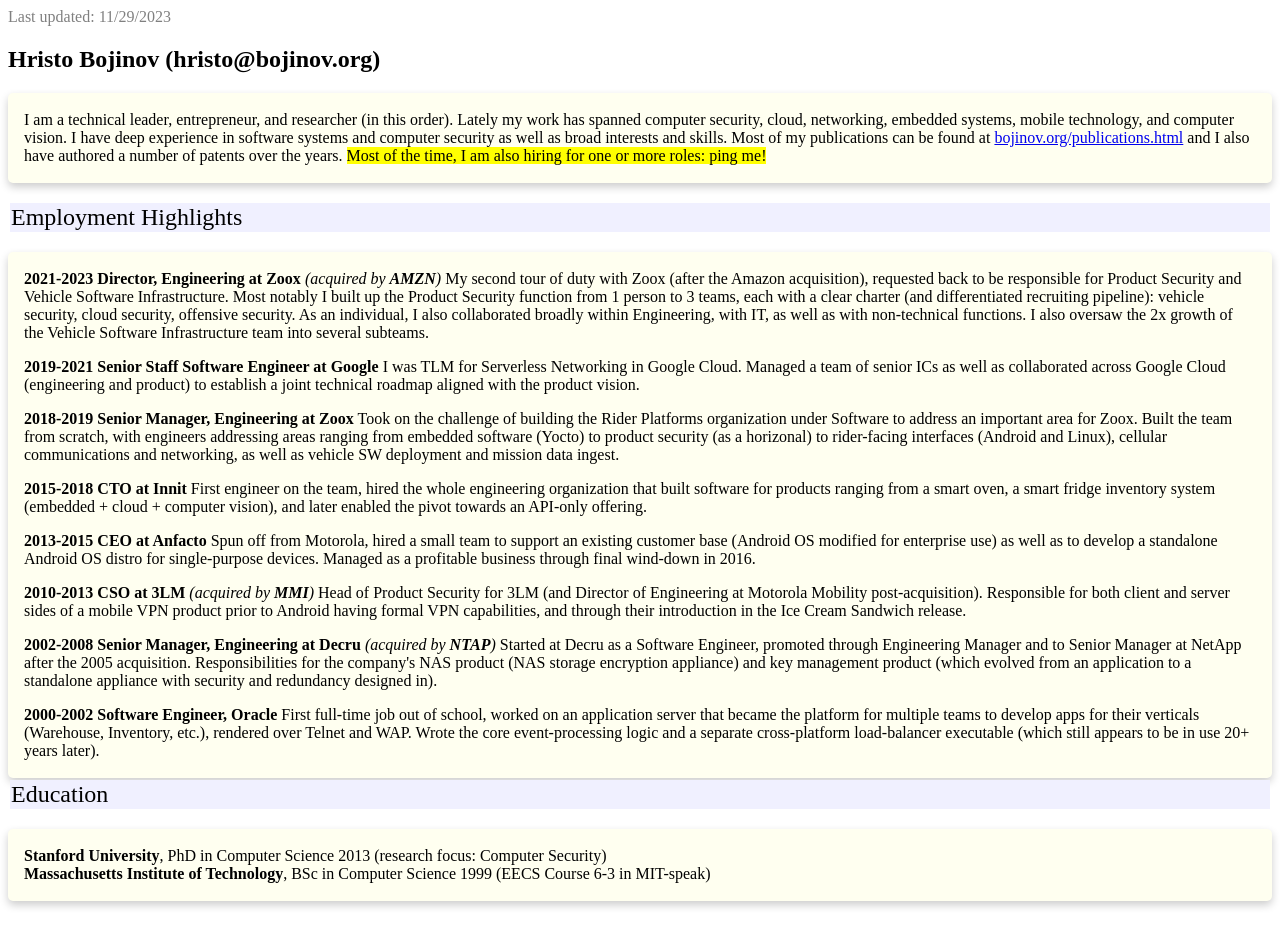
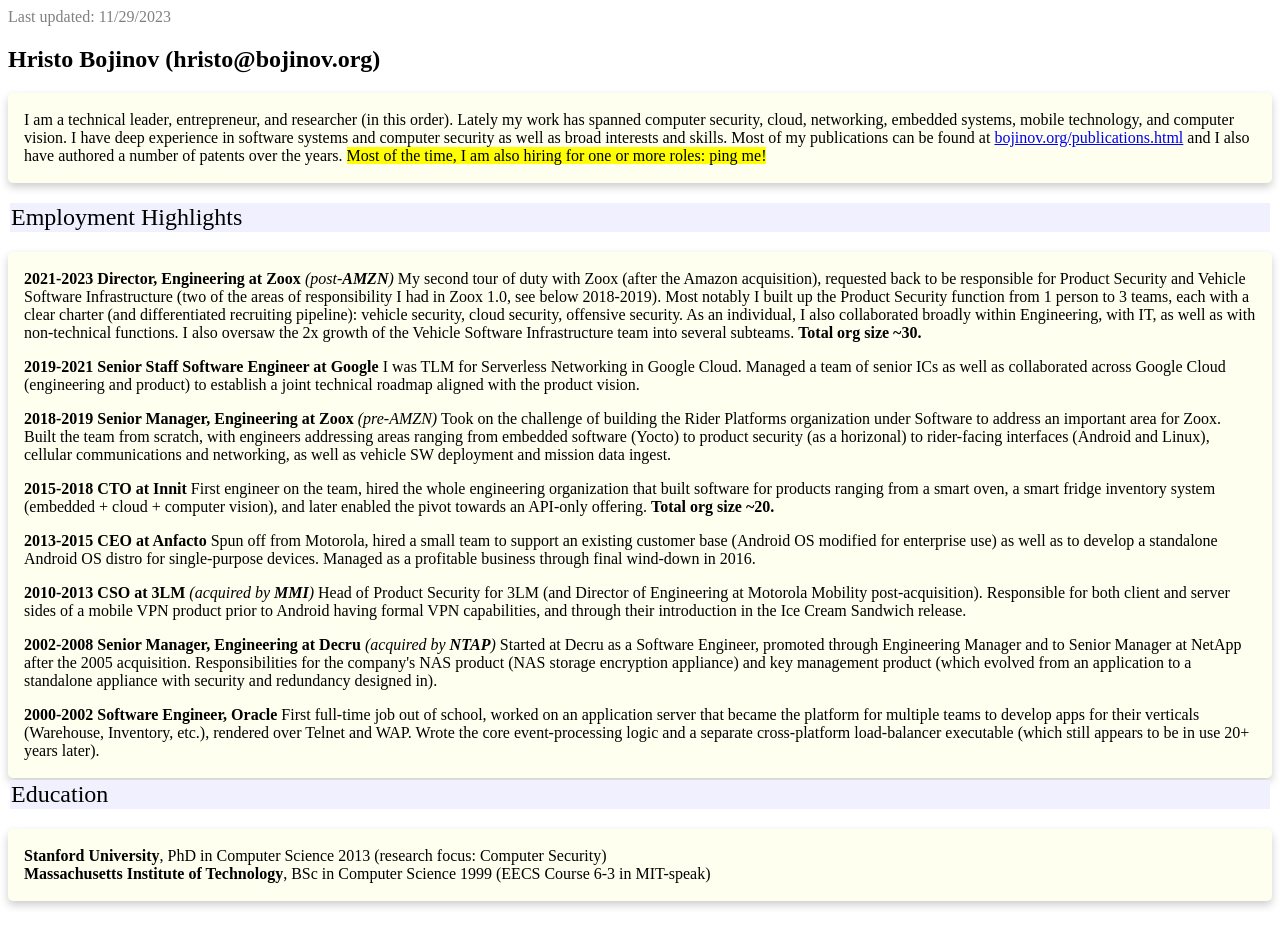
Before and after one commit to hristo/hristo.github.io, a plain HTML site: page resume.html in a window 1280 px wide. Drawn offline with Linux system fonts and the light colour scheme.

Commit message:
Add details.

```diff
--- a/resume.html
+++ b/resume.html
@@ -34,13 +34,13 @@
 
 <br/>
 <div class="card"><div class="container">
-<p><b>2021-2023</b> <b>Director, Engineering at Zoox</b> <em>(acquired by <b>AMZN</b>)</em> My second tour of duty with Zoox (after the Amazon acquisition), requested back to be responsible for Product Security and Vehicle Software Infrastructure. Most notably I built up the Product Security function from 1 person to 3 teams, each with a clear charter (and differentiated recruiting pipeline): vehicle security, cloud security, offensive security. As an individual, I also collaborated broadly within Engineering, with IT, as well as with non-technical functions. I also oversaw the 2x growth of the Vehicle Software Infrastructure team into several subteams.</p>
+<p><b>2021-2023</b> <b>Director, Engineering at Zoox</b> <em>(post-<b>AMZN</b>)</em> My second tour of duty with Zoox (after the Amazon acquisition), requested back to be responsible for Product Security and Vehicle Software Infrastructure (two of the areas of responsibility I had in Zoox 1.0, see below 2018-2019). Most notably I built up the Product Security function from 1 person to 3 teams, each with a clear charter (and differentiated recruiting pipeline): vehicle security, cloud security, offensive security. As an individual, I also collaborated broadly within Engineering, with IT, as well as with non-technical functions. I also oversaw the 2x growth of the Vehicle Software Infrastructure team into several subteams. <b>Total org size ~30.</b></p>
 
 <p><b>2019-2021</b> <b>Senior Staff Software Engineer at Google</b> I was TLM for Serverless Networking in Google Cloud. Managed a team of senior ICs as well as collaborated across Google Cloud (engineering and product) to establish a joint technical roadmap aligned with the product vision.</p>
 
-<p><b>2018-2019</b> <b>Senior Manager, Engineering at Zoox</b> Took on the challenge of building the Rider Platforms organization under Software to address an important area for Zoox. Built the team from scratch, with engineers addressing areas ranging from embedded software (Yocto) to product security (as a horizonal) to rider-facing interfaces (Android and Linux), cellular communications and networking, as well as vehicle SW deployment and mission data ingest.</p>
+<p><b>2018-2019</b> <b>Senior Manager, Engineering at Zoox</b> <em>(pre-AMZN)</em> Took on the challenge of building the Rider Platforms organization under Software to address an important area for Zoox. Built the team from scratch, with engineers addressing areas ranging from embedded software (Yocto) to product security (as a horizonal) to rider-facing interfaces (Android and Linux), cellular communications and networking, as well as vehicle SW deployment and mission data ingest.</p>
 
-<p><b>2015-2018</b> <b>CTO at Innit</b> First engineer on the team, hired the whole engineering organization that built software for products ranging from a smart oven, a smart fridge inventory system (embedded + cloud + computer vision), and later enabled the pivot towards an API-only offering.</p>
+<p><b>2015-2018</b> <b>CTO at Innit</b> First engineer on the team, hired the whole engineering organization that built software for products ranging from a smart oven, a smart fridge inventory system (embedded + cloud + computer vision), and later enabled the pivot towards an API-only offering. <b>Total org size ~20.</b></p>
 
 <p><b>2013-2015</b> <b>CEO at Anfacto</b> Spun off from Motorola, hired a small team to support an existing customer base (Android OS modified for enterprise use) as well as to develop a standalone Android OS distro for single-purpose devices. Managed as a profitable business through final wind-down in 2016.</p>
 
```
